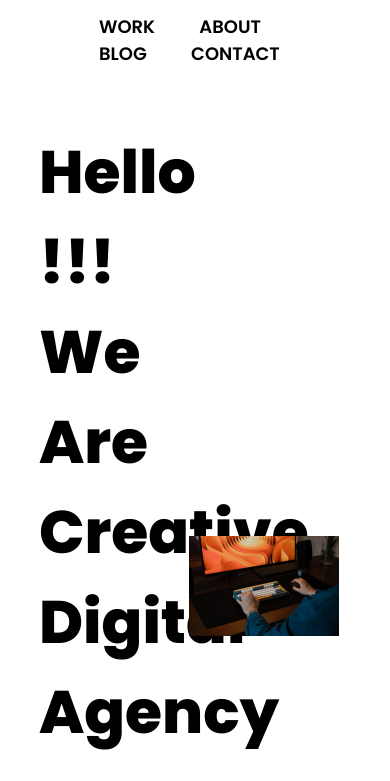
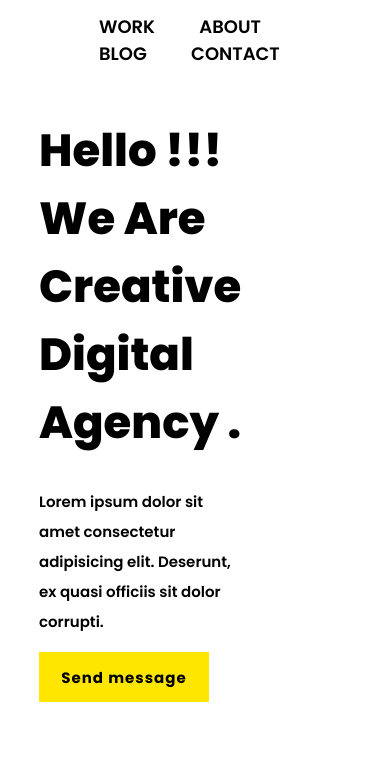
Before and after one commit to Moh20All/Mint-website, a plain HTML site: page index.html in a window 390 px wide. Shown: the part 63-844 px from the top of the page. Drawn offline with Linux system fonts and the light colour scheme.

Commit message:
responsive

```diff
--- a/style/style.css
+++ b/style/style.css
@@ -74,6 +74,19 @@
 }
 .section-first .img-container img{
   max-width: 100%;
+}
+@media (max-width:768px){
+  .img-container img{
+    opacity: 0;
+    visibility: hidden;
+  }
+  .info-text{
+    width: 70% !important;
+
+  }
+  .info-text h1{
+    font-size: 45px !important;
+  }
 
 }
 .section-first .info-text {
@@ -87,7 +100,7 @@
 .section-first .info-text p{
   font-size: 15px;
   font-weight: 600;
-  line-height: 20px;
+  line-height: 30px;
 
 }
 .section-first .info-text button{
@@ -103,6 +116,7 @@
   transition: .4s ease;
   transition-delay:.1s ;
   letter-spacing: 1px;
+  text-align: center;
 }
 .section-first .info-text button::before{
   content: '';
```
